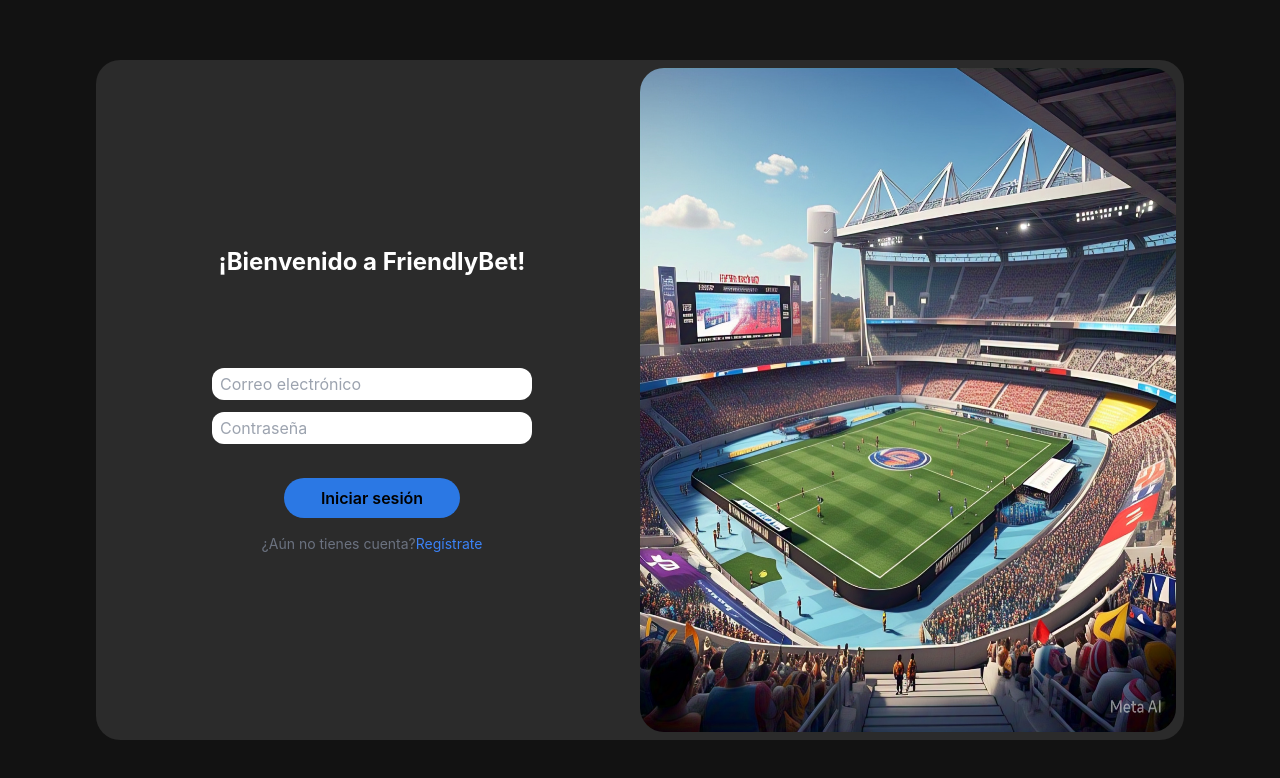
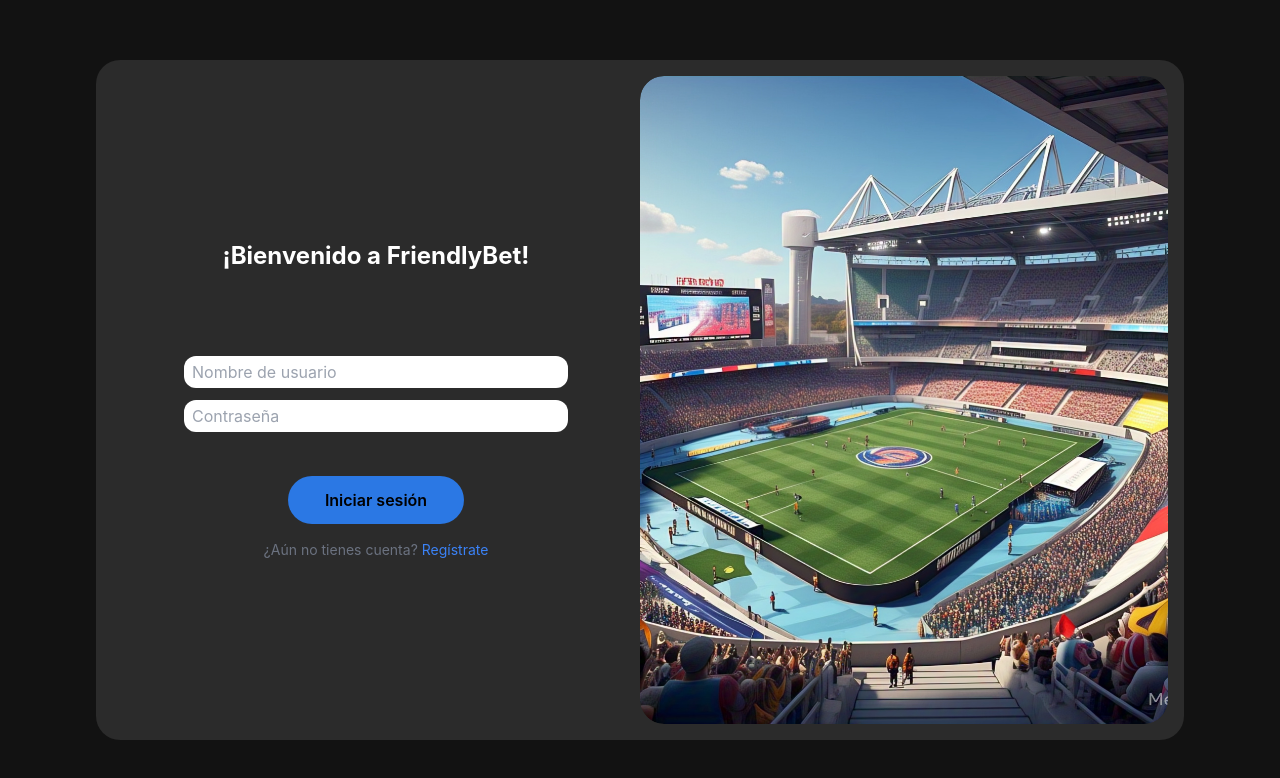
Before and after one commit to nicoclo205/web-nico-project-fe, a React (Vite) app: page /login in a window 1280 px wide. Shown: the top 778 px of the page. Built offline with nearby package versions, Linux system fonts and the light colour scheme.

Commit message:
changes so that the login authentication works

```diff
--- a/src/Login.tsx
+++ b/src/Login.tsx
@@ -8,6 +8,8 @@
   }
 
 function Login({onLogin}: LoginProps){
+
+    const navigate = useNavigate();
 
     const [username, setUsername] = useState<string>("")
     const [password, setPassword] = useState<string>("")
@@ -33,11 +35,11 @@
 
         if (username && password) {
           try {
-            const API_URL = process.env.REACT_APP_API_URL || 'http://localhost:8000/api';
+            const API_URL = import.meta.env.REACT_APP_API_URL || 'http://localhost:8000';
 
-            const response = await axios.post(`${API_URL}/auth/login/`, {
-              username: username.toString(),
-              password: password.toString()
+            const response = await axios.post(`${API_URL}/login/`, {
+              username: username,
+              password: password
             });
 
             if (response.data.token) {
@@ -48,6 +50,8 @@
               onLogin(username.toString(), password.toString());
             }
 
+            navigate("/home")
+
           } catch (error) {
             console.error('Error al iniciar sesión:', error);
           }
@@ -56,7 +60,6 @@
         }
       };
 
-      const navigate = useNavigate();
       const handleRegister = (e: React.MouseEvent<HTMLAnchorElement>) => {
         e.preventDefault();
         navigate('/register');
@@ -64,45 +67,52 @@
 
     return(
 
-        <div className="w-full min-h-screen bg-myBlack flex justify-center items-center font-sans">
+        <div className="w-full min-h-screen bg-myBlack flex justify-center items-center font-sans p-4">
 
-          <div className={`w-[85vw] h-[85vh] rounded-3xl bg-myGray flex justify-between items-center p-2 will-change-transform will-change-opacity
+          <div className={`w-full lg:w-[85vw] lg:h-[85vh] rounded-3xl bg-myGray flex flex-col-reverse lg:flex-row justify-between items-center p-2 sm:p-4 will-change-transform will-change-opacity
                 transition-all duration-500 ease-out
                 ${isVisible ? 'opacity-100 translate-x-0' : 'opacity-0 translate-x-full'}`}>
 
-                <section className="w-1/2 h-full flex flex-col justify-center items-center">
+                <section className="w-full lg:w-1/2 h-full flex flex-col justify-center items-center py-8 px-4">
 
-                    <div className=" text-white text-2xl mb-16 font-bold">
+                    <div className="text-white text-xl sm:text-2xl mb-8 lg:mb-16 font-bold text-center">
                         <h1>¡Bienvenido a FriendlyBet!</h1>
                     </div>
 
-                    <section className="text-white font-sans w-96 h-32 flex flex-col justify-around py-5 items-center">
+                    <section className="text-white font-sans w-full max-w-md flex flex-col justify-around py-5 items-center">
 
-                        <input type="text" placeholder="Correo electrónico"
-                        className="border-spacing-2 rounded-xl h-8 w-80 p-2 text-black"
+                        <input type="text" placeholder="Nombre de usuario"
+                        className="border-spacing-2 rounded-xl h-8 w-full max-w-xs sm:max-w-sm p-2 text-black mb-3"
                         onChange={handleUsernameChange}
                         value={username} />
 
                         <input type="password" placeholder="Contraseña"
-                        className="border-spacing-2 rounded-xl h-8 w-80 p-2 text-black"
+                        className="border-spacing-2 rounded-xl h-8 w-full max-w-xs sm:max-w-sm p-2 text-black"
                         onChange={handlePasswordChange}
                         value={password} />
 
                     </section>
 
-                    <section className="w-96 flex flex-col items-center mt-2">
+                    <section className="w-full max-w-md flex flex-col items-center mt-6">
 
-                        <button className="bg-myBlue w-44 h-10 rounded-full mb-4 font-semibold hover:bg-blue-200" onClick={handleSubmit}>Iniciar sesión</button>
+                        <button className="bg-myBlue w-full max-w-xs sm:max-w-sm md:w-44 h-12 rounded-full mb-4 font-semibold hover:bg-blue-200" onClick={handleSubmit}>Iniciar sesión</button>
 
-                            <p className="text-gray-500 text-sm">¿Aún no tienes cuenta?
-                                <a href="" onClick={handleRegister} className="text-blue-500 hover:text-blue-200">Regístrate</a>
+                            <p className="text-gray-500 text-sm text-center">¿Aún no tienes cuenta?
+                                <a href="" onClick={handleRegister} className="text-blue-500 hover:text-blue-200"> Regístrate</a>
                             </p>
 
                     </section>
 
                 </section>
 
-                <img src="imagen_prueba.jpeg" alt="Imagen del login" className="w-1/2 h-full rounded-3xl" />
+                {/* Image section - hidden on small screens, modified on medium, full on large */}
+                <div className="hidden md:block md:w-full lg:w-1/2 md:h-64 lg:h-full overflow-hidden rounded-3xl">
+                    <img
+                        src="imagen_prueba.jpeg"
+                        alt="Imagen del login"
+                        className="w-full h-full rounded-3xl object-cover md:object-top lg:object-center"
+                    />
+                </div>
 
             </div>
 
--- a/src/Register.tsx
+++ b/src/Register.tsx
@@ -51,19 +51,27 @@
     const handleSubmit = async (e: React.FormEvent<HTMLButtonElement>) => {
         e.preventDefault();
 
-        const API_URL = process.env.REACT_APP_API_URL || 'http://localhost:8000/api';
+        const API_URL = import.meta.env.VITE_API_URL || 'http://localhost:8000';
 
         try {
+            // Incluir campos para ambos modelos (User y Usuario)
             const userData = {
-                name,
-                lastName,
-                username,
-                phoneNum,
-                email,
-                password
+                // Campos para el modelo User de Django
+                username: username,     // Añadir este campo
+                password: password,     // Añadir este campo
+                email: email,           // Añadir este campo
+
+                // Campos para tu modelo Usuario personalizado
+                nombre_usuario: username,
+                correo: email,
+                contrasena: password,
+                nombre: name,
+                apellido: lastName,
+                celular: phoneNum
+                // fecha_registro and puntos_totales will likely be handled by the backend
             };
 
-            const response = await axios.post(`${API_URL}/users/register`, userData);
+            const response = await axios.post(`${API_URL}/api/usuarios/`, userData);
 
             if (response.status === 201) {
                 // Si la respuesta es exitosa
@@ -85,55 +93,62 @@
     }
 
     return (
-        <div className="w-full min-h-screen bg-myBlack flex justify-center items-center font-sans">
+        <div className="w-full min-h-screen bg-myBlack flex justify-center items-center font-sans p-4">
 
-            <div className={`w-[85vw] h-[85vh] rounded-3xl bg-myGray flex justify-between items-center p-2 will-change-transform will-change-opacity
+            <div className={`w-full lg:w-[85vw] lg:h-[85vh] rounded-3xl bg-myGray flex flex-col lg:flex-row justify-between items-center p-2 sm:p-4 will-change-transform will-change-opacity
                 transition-all duration-500 ease-out
                 ${isVisible ? 'opacity-100 translate-x-0' : 'opacity-0 -translate-x-full'}`}>
 
-            <img src="imagen_prueba.jpeg" alt="Imagen del registro" className="w-1/2 h-full rounded-3xl" />
+                {/* Image section - hidden on small screens, modified on medium, full on large */}
+                <div className="hidden md:block md:w-full lg:w-1/2 md:h-64 lg:h-full overflow-hidden rounded-3xl">
+                    <img
+                        src="imagen_prueba.jpeg"
+                        alt="Imagen del registro"
+                        className="w-full h-full rounded-3xl object-cover md:object-top lg:object-center"
+                    />
+                </div>
 
-                <section className="w-1/2 h-full flex flex-col justify-center items-center">
-                    <div className="text-white text-2xl mb-16 font-bold">
+                <section className="w-full lg:w-1/2 h-full flex flex-col justify-center items-center py-8 px-4">
+                    <div className="text-white text-xl sm:text-2xl mb-8 lg:mb-16 font-bold text-center">
                         <h1>¡Regístrate en FriendlyBet!</h1>
                     </div>
 
-                    <section className="text-white font-sans w-96 flex flex-col justify-around py-5 items-center">
+                    <section className="text-white font-sans w-full max-w-md flex flex-col justify-around py-5 items-center">
                         <input type="text" placeholder="Nombre"
-                            className="border-spacing-2 rounded-xl h-8 w-80 p-2 text-black mb-2"
+                            className="border-spacing-2 rounded-xl h-8 w-full max-w-xs sm:max-w-sm p-2 text-black mb-3"
                             onChange={handleNameChange}
                             value={name} />
 
                         <input type="text" placeholder="Apellido"
-                            className="border-spacing-2 rounded-xl h-8 w-80 p-2 text-black mb-2"
+                            className="border-spacing-2 rounded-xl h-8 w-full max-w-xs sm:max-w-sm p-2 text-black mb-3"
                             onChange={handleLastNameChange}
                             value={lastName} />
 
                         <input type="text" placeholder="Usuario"
-                            className="border-spacing-2 rounded-xl h-8 w-80 p-2 text-black mb-2"
+                            className="border-spacing-2 rounded-xl h-8 w-full max-w-xs sm:max-w-sm p-2 text-black mb-3"
                             onChange={handleUsernameChange}
                             value={username} />
 
                         <input type="text" placeholder="Número de celular"
-                            className="border-spacing-2 rounded-xl h-8 w-80 p-2 text-black mb-2"
+                            className="border-spacing-2 rounded-xl h-8 w-full max-w-xs sm:max-w-sm p-2 text-black mb-3"
                             onChange={handlePhoneNumChange}
                             value={phoneNum} />
 
                         <input type="email" placeholder="Correo electrónico"
-                            className="border-spacing-2 rounded-xl h-8 w-80 p-2 text-black mb-2"
+                            className="border-spacing-2 rounded-xl h-8 w-full max-w-xs sm:max-w-sm p-2 text-black mb-3"
                             onChange={handleEmailChange}
                             value={email} />
 
                         <input type="password" placeholder="Contraseña"
-                            className="border-spacing-2 rounded-xl h-8 w-80 p-2 text-black mb-2"
+                            className="border-spacing-2 rounded-xl h-8 w-full max-w-xs sm:max-w-sm p-2 text-black mb-3"
                             onChange={handlePasswordChange}
                             value={password} />
                     </section>
 
-                    <section className="w-96 flex flex-col items-center mt-2">
-                        <button className="bg-myBlue w-44 h-10 rounded-full mb-4 font-semibold hover:bg-blue-200" onClick={handleSubmit}>Registrarse</button>
+                    <section className="w-full max-w-md flex flex-col items-center mt-2">
+                        <button className="bg-myBlue w-full max-w-xs sm:max-w-sm md:w-44 h-12 rounded-full mb-4 font-semibold hover:bg-blue-200" onClick={handleSubmit}>Registrarse</button>
 
-                        <p className="text-gray-500 text-sm">¿Tienes una cuenta?
+                        <p className="text-gray-500 text-sm text-center">¿Tienes una cuenta?
                             <a href="" onClick={handleLogin} className="text-blue-500 hover:text-blue-200"> Inicia sesión</a>
                         </p>
                     </section>
```
